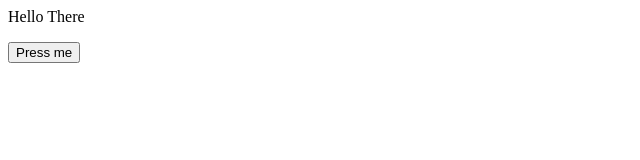
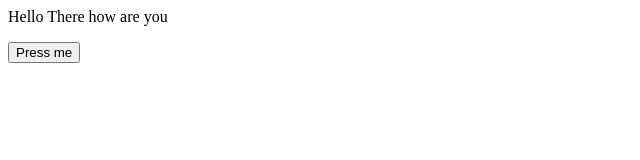
Before and after one commit to scryvener/DynFormSite, a plain HTML site: page Pages/index.html in a window 1280 px wide. Shown: the full height of the page, 0-640 px from the left. Drawn offline with Linux system fonts and the light colour scheme.

Commit message:
Update index.html

```diff
--- a/Pages/index.html
+++ b/Pages/index.html
@@ -10,7 +10,7 @@
   </head>
   <body>
     <div>
-        <p>Hello There</p>
+        <p>Hello There how are you</p>
     </div>
     <div>
         <button onclick="accessVar()">Press me</button>
```
